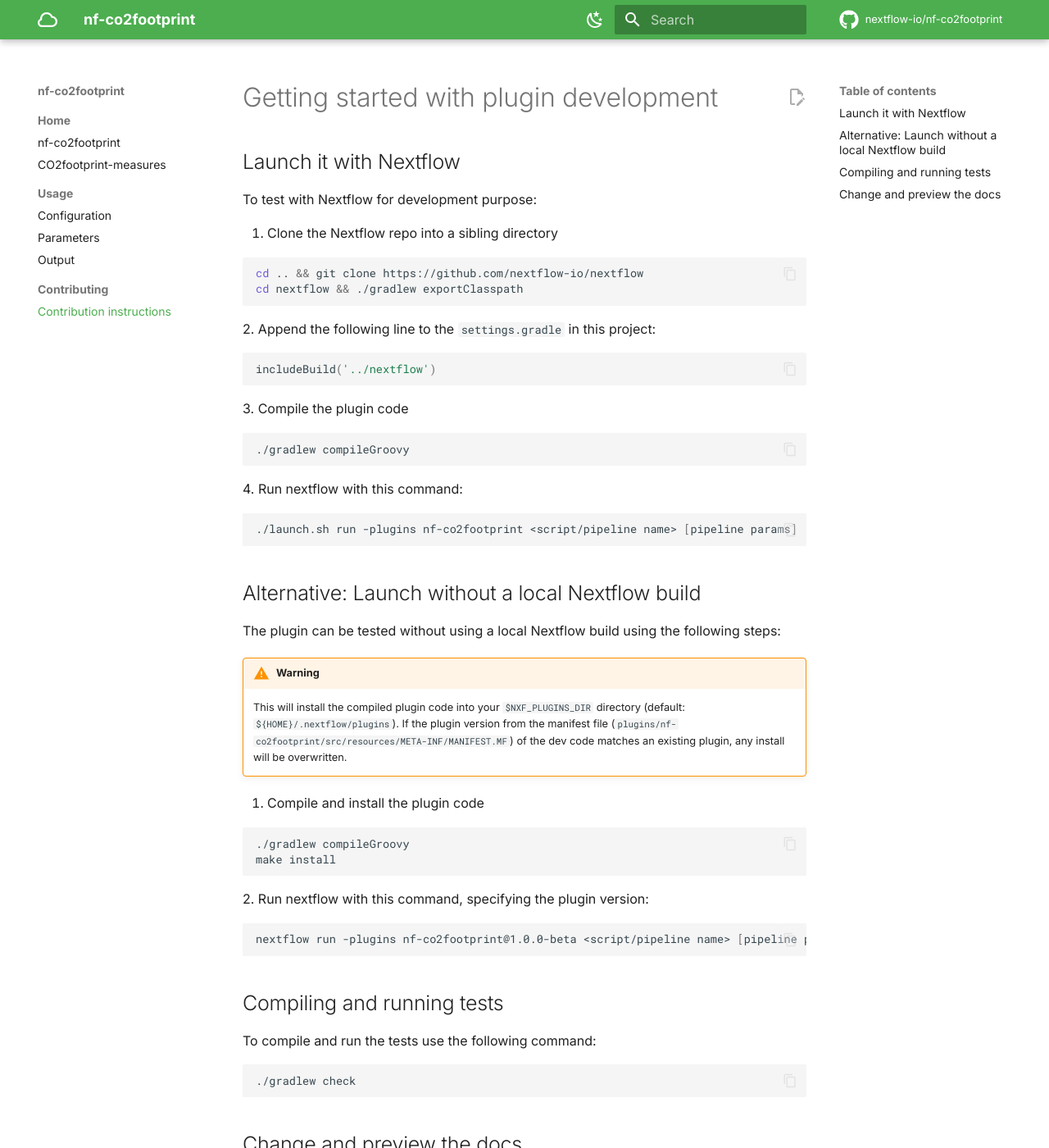
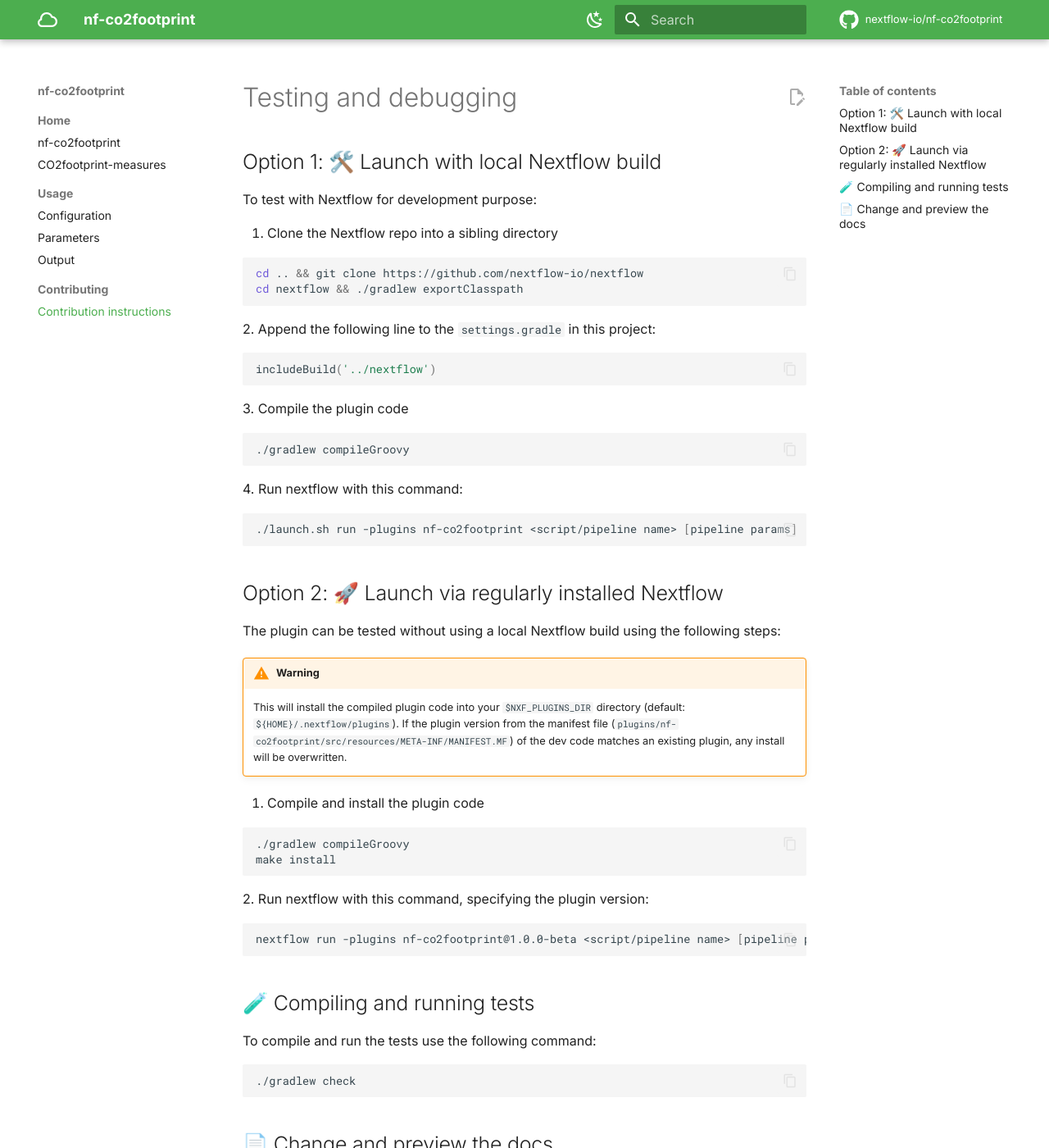
Before and after one commit to nextflow-io/nf-co2footprint, an MkDocs documentation site: the page built from docs/contributing/setup.md, in a window 1280 px wide and 1400 px high. Shown: the whole window at 82% size. Built offline with MkDocs 1.6.1 and Material for MkDocs 9.7.7, drawn with Linux system fonts in a browser that asks for light colours; comment, search, counter and statistics services are not loaded.

````diff
--- a/docs/contributing/setup.md
+++ b/docs/contributing/setup.md
@@ -3,9 +3,9 @@
 description: How to contribute to nf-co2footprint
 ---
 
-# Getting started with plugin development
+# Testing and debugging
 
-## Launch it with Nextflow
+## Option 1: 🛠️ Launch with local Nextflow build
 
 To test with Nextflow for development purpose:
 
@@ -31,7 +31,7 @@
    ./launch.sh run -plugins nf-co2footprint <script/pipeline name> [pipeline params]
    ```
 
-## Alternative: Launch without a local Nextflow build
+## Option 2: 🚀 Launch via regularly installed Nextflow
 
 The plugin can be tested without using a local Nextflow build using the following steps:
 
@@ -53,7 +53,7 @@
    ```
 
 
-## Compiling and running tests
+## 🧪 Compiling and running tests
 
 To compile and run the tests use the following command:
 
@@ -62,7 +62,7 @@
 ```
 
 
-## Change and preview the docs
+## 📄 Change and preview the docs
 
 The docs are generated using [Material for MkDocs](https://squidfunk.github.io/mkdocs-material/). To change the docs, edit the files in the [docs/](https://github.com/nextflow-io/nf-co2footprint/tree/master/docs) folder and run the following command to generate the docs (after installing mkdocs via `pip install mkdocs-material`):
 
````
Also changed, not shown: CONTRIBUTING.md (deleted, +0 -126 lines), README.md (+3 -1 lines), docs/contributing/guidelines.md (added, +74 -0 lines), docs/contributing/publishing.md (added, +16 -0 lines).
